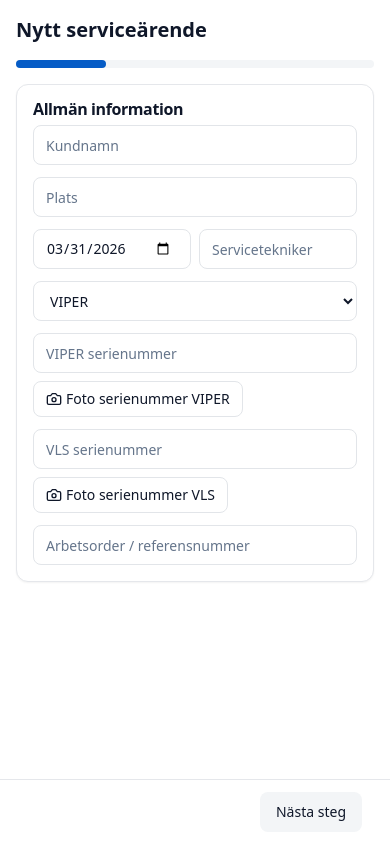
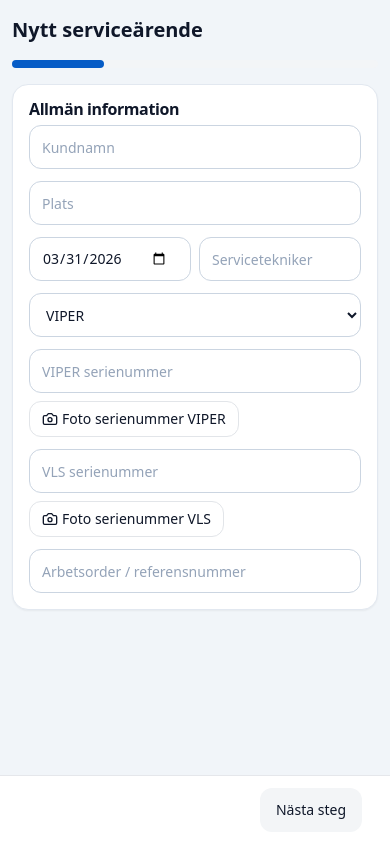
Before and after one commit to riizpect/service-web, a Next.js app: page /cases/new in a window 390 px wide. Built offline with nearby package versions, Linux system fonts and the light colour scheme.

Commit message:
Polish mobile UI with cleaner app-like styling
Made-with: Cursor

```diff
--- a/app/(app)/cases/[id]/page.tsx
+++ b/app/(app)/cases/[id]/page.tsx
@@ -99,7 +99,7 @@ export default async function CasePage({ params }: CasePageProps) {
 
   return (
     <main className="flex-1">
-      <div className="container py-4 space-y-4">
+      <div className="space-y-4">
         <div className="flex items-center justify-between gap-2">
           <div>
             <h1 className="text-xl font-semibold">
--- a/app/(app)/cases/new/page.tsx
+++ b/app/(app)/cases/new/page.tsx
@@ -255,7 +255,7 @@ export default function NewCasePage() {
 
   return (
     <main className="flex-1">
-      <div className="container py-4 space-y-4">
+      <div className="space-y-4">
         <h1 className="text-xl font-semibold">Nytt serviceärende</h1>
         <div className="h-2 w-full rounded-full bg-muted">
           <div
--- a/app/(app)/dashboard/page.tsx
+++ b/app/(app)/dashboard/page.tsx
@@ -53,9 +53,12 @@ export default async function DashboardPage() {
 
   return (
     <main className="flex-1">
-      <div className="container py-4 space-y-4">
+      <div className="space-y-4">
+        <div className="rounded-2xl border border-slate-200 bg-white p-4">
+          <p className="text-xs uppercase tracking-wide text-slate-500">Översikt</p>
+          <h1 className="text-xl font-semibold">Serviceärenden</h1>
+        </div>
         <div className="flex items-center justify-between gap-2">
-          <h1 className="text-xl font-semibold">Serviceärenden</h1>
           <Link href="/cases/new">
             <Button size="lg">Nytt serviceärende</Button>
           </Link>
@@ -74,7 +77,7 @@ export default async function DashboardPage() {
           <div className="grid gap-3 md:grid-cols-2 xl:grid-cols-3">
             {cases.map((c: ServiceCaseRow) => (
               <Link key={c.id} href={`/cases/${c.id}`}>
-                <Card className="h-full hover:border-primary/50 transition-colors">
+                <Card className="h-full border-slate-200 hover:border-primary/40 transition-colors">
                   <CardHeader className="flex flex-row items-start justify-between gap-2">
                     <div>
                       <CardTitle className="text-base">
--- /dev/null
+++ b/app/(app)/layout.tsx
@@ -0,0 +1,11 @@
+import type { ReactNode } from "react";
+
+export default function AppLayout({ children }: { children: ReactNode }) {
+  return (
+    <div className="min-h-screen bg-slate-100">
+      <div className="mx-auto w-full max-w-5xl px-3 py-4 md:px-6 md:py-6">
+        {children}
+      </div>
+    </div>
+  );
+}
--- a/app/(auth)/login/page.tsx
+++ b/app/(auth)/login/page.tsx
@@ -52,9 +52,10 @@ export default function LoginPage() {
   };
 
   return (
-    <div className="flex flex-1 items-center justify-center px-4 py-8">
-      <Card className="w-full max-w-md">
+    <div className="flex min-h-screen items-center justify-center bg-slate-100 px-4 py-8">
+      <Card className="w-full max-w-md border-slate-200">
         <CardHeader>
+          <p className="text-xs uppercase tracking-wide text-slate-500">Ferno Service</p>
           <CardTitle>Logga in</CardTitle>
         </CardHeader>
         <CardContent className="space-y-4">
--- a/app/globals.css
+++ b/app/globals.css
@@ -3,7 +3,7 @@
 @tailwind utilities;
 
 body {
-  @apply bg-background text-foreground;
+  @apply bg-slate-100 text-foreground antialiased;
 }
 
 input,
@@ -11,3 +11,7 @@ textarea,
 button {
   @apply outline-none;
 }
+
+* {
+  -webkit-tap-highlight-color: transparent;
+}
--- a/components/ui/button.tsx
+++ b/components/ui/button.tsx
@@ -3,11 +3,11 @@ import { cva, type VariantProps } from "class-variance-authority";
 import { cn } from "@/lib/utils";
 
 const buttonVariants = cva(
-  "inline-flex items-center justify-center whitespace-nowrap rounded-md text-sm font-medium transition-colors focus-visible:outline-none focus-visible:ring-2 focus-visible:ring-ring focus-visible:ring-offset-2 disabled:pointer-events-none disabled:opacity-50 ring-offset-background",
+  "inline-flex items-center justify-center whitespace-nowrap rounded-xl text-sm font-medium transition-all focus-visible:outline-none focus-visible:ring-2 focus-visible:ring-ring focus-visible:ring-offset-2 disabled:pointer-events-none disabled:opacity-50 ring-offset-background active:scale-[0.99]",
   {
     variants: {
       variant: {
-        default: "bg-primary text-primary-foreground hover:bg-primary/90",
+        default: "bg-primary text-primary-foreground shadow-sm hover:bg-primary/90",
         outline:
           "border border-input bg-background hover:bg-accent hover:text-accent-foreground",
         ghost: "hover:bg-accent hover:text-accent-foreground",
@@ -15,9 +15,9 @@ const buttonVariants = cva(
         destructive: "bg-destructive text-destructive-foreground hover:bg-destructive/90"
       },
       size: {
-        default: "h-10 px-4 py-2",
-        sm: "h-9 rounded-md px-3",
-        lg: "h-11 rounded-md px-8",
+        default: "h-11 px-4 py-2",
+        sm: "h-9 rounded-lg px-3",
+        lg: "h-12 rounded-xl px-8",
         icon: "h-10 w-10"
       }
     },
--- a/components/ui/card.tsx
+++ b/components/ui/card.tsx
@@ -6,7 +6,7 @@ const Card = React.forwardRef<HTMLDivElement, React.HTMLAttributes<HTMLDivElemen
     <div
       ref={ref}
       className={cn(
-        "rounded-lg border bg-card text-card-foreground shadow-sm",
+        "rounded-2xl border border-slate-200 bg-card text-card-foreground shadow-sm",
         className
       )}
       {...props}
--- a/components/ui/input.tsx
+++ b/components/ui/input.tsx
@@ -9,7 +9,7 @@ const Input = React.forwardRef<HTMLInputElement, InputProps>(
       <input
         type={type}
         className={cn(
-          "flex h-10 w-full rounded-md border border-input bg-background px-3 py-2 text-sm ring-offset-background placeholder:text-muted-foreground focus-visible:outline-none focus-visible:ring-2 focus-visible:ring-ring focus-visible:ring-offset-2 disabled:cursor-not-allowed disabled:opacity-50",
+          "flex h-11 w-full rounded-xl border border-slate-300 bg-background px-3 py-2 text-sm ring-offset-background placeholder:text-slate-400 focus-visible:outline-none focus-visible:ring-2 focus-visible:ring-ring focus-visible:ring-offset-2 disabled:cursor-not-allowed disabled:opacity-50",
           className
         )}
         ref={ref}
--- a/components/ui/select.tsx
+++ b/components/ui/select.tsx
@@ -8,7 +8,7 @@ export const Select = React.forwardRef<HTMLSelectElement, SelectProps>(
     <select
       ref={ref}
       className={cn(
-        "flex h-10 w-full rounded-md border border-input bg-background px-3 py-2 text-sm ring-offset-background placeholder:text-muted-foreground focus-visible:outline-none focus-visible:ring-2 focus-visible:ring-ring focus-visible:ring-offset-2 disabled:cursor-not-allowed disabled:opacity-50",
+        "flex h-11 w-full rounded-xl border border-slate-300 bg-background px-3 py-2 text-sm ring-offset-background placeholder:text-slate-400 focus-visible:outline-none focus-visible:ring-2 focus-visible:ring-ring focus-visible:ring-offset-2 disabled:cursor-not-allowed disabled:opacity-50",
         className
       )}
       {...props}
--- a/components/ui/textarea.tsx
+++ b/components/ui/textarea.tsx
@@ -9,7 +9,7 @@ const Textarea = React.forwardRef<HTMLTextAreaElement, TextareaProps>(
     return (
       <textarea
         className={cn(
-          "flex min-h-[80px] w-full rounded-md border border-input bg-background px-3 py-2 text-sm ring-offset-background placeholder:text-muted-foreground focus-visible:outline-none focus-visible:ring-2 focus-visible:ring-ring focus-visible:ring-offset-2 disabled:cursor-not-allowed disabled:opacity-50",
+          "flex min-h-[92px] w-full rounded-xl border border-slate-300 bg-background px-3 py-2 text-sm ring-offset-background placeholder:text-slate-400 focus-visible:outline-none focus-visible:ring-2 focus-visible:ring-ring focus-visible:ring-offset-2 disabled:cursor-not-allowed disabled:opacity-50",
           className
         )}
         ref={ref}
```
